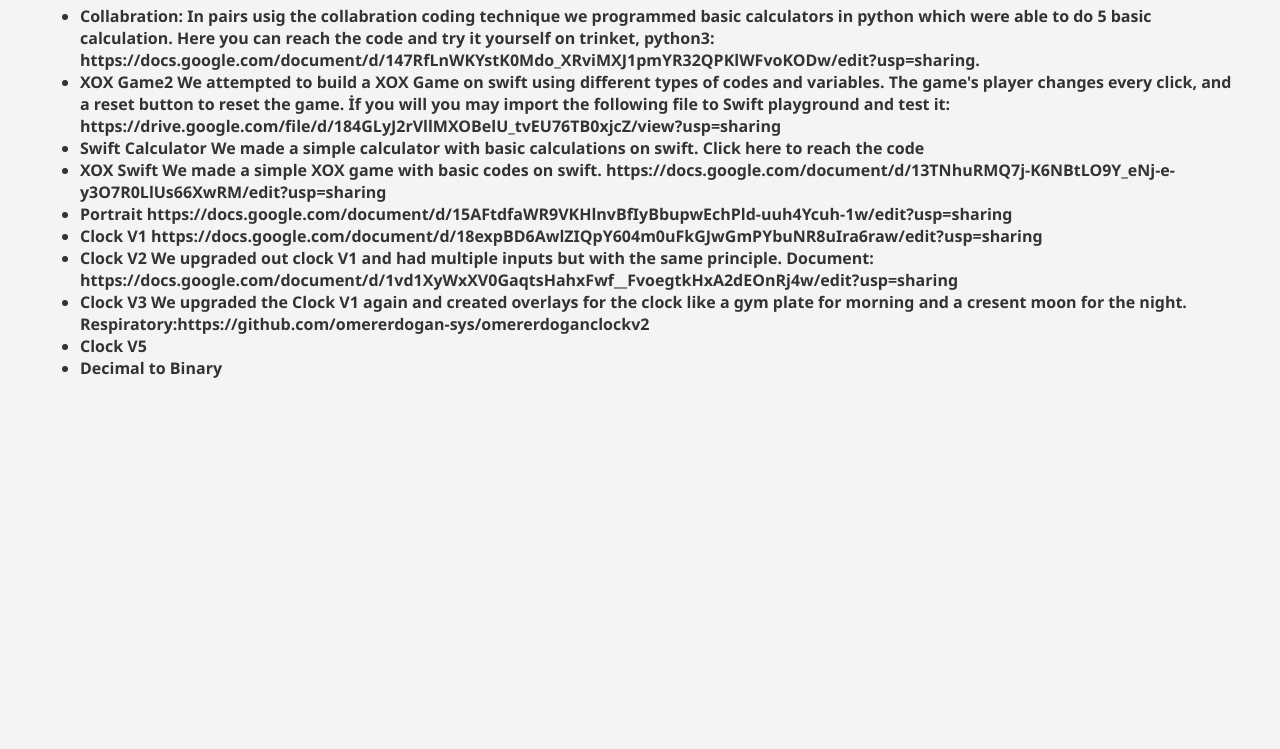
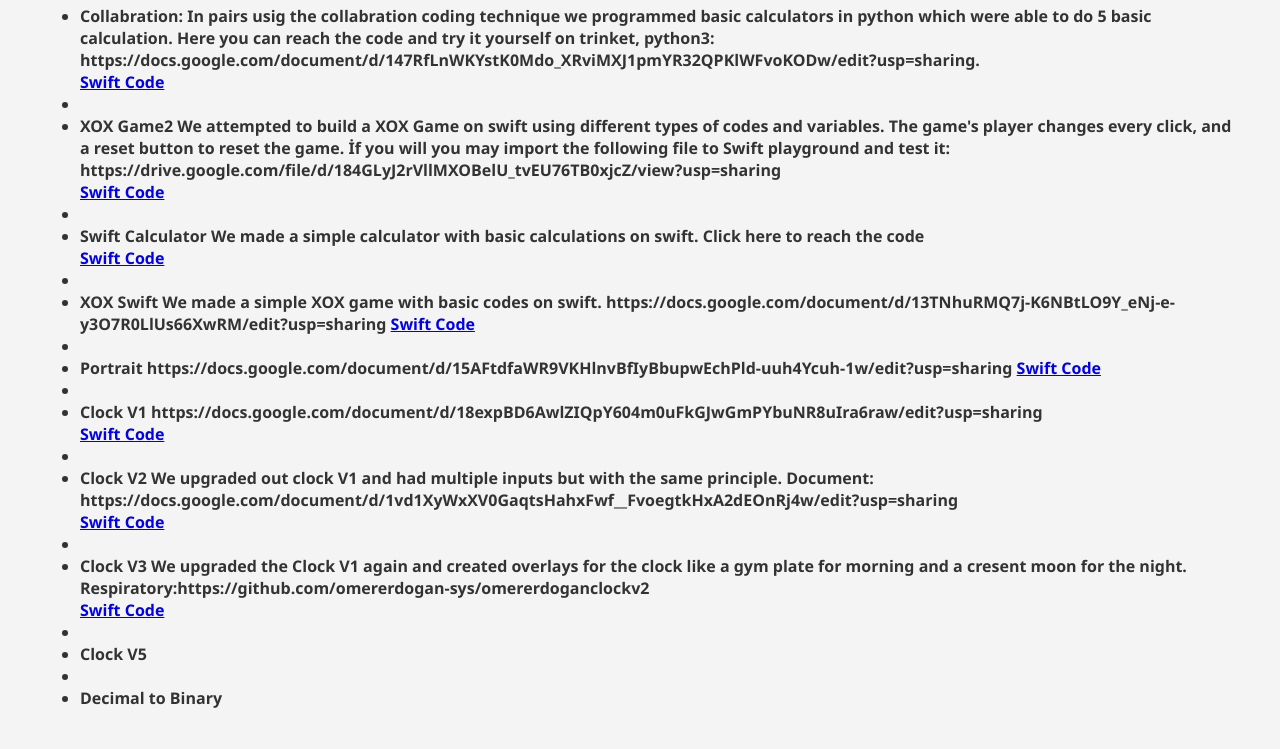
Before and after one commit to omererdogan-sys/omererdogan.github.io, a plain HTML site: page projects.html in a window 1280 px wide. Shown: the part 271-1020 px from the top of the page. Before the commit the page ends 800 px from the top, so only its background shows below. Drawn offline with Linux system fonts and the light colour scheme.

Commit message:
Update projects.html

```diff
--- a/projects.html
+++ b/projects.html
@@ -16,28 +16,28 @@
   <section>
     <h2>Featured Projects</h2>
     <ul>
-      <subtitle><strong>XOX Game</subtitle> We built an XOX Game on scratch using different types of codes and variables. The game's player changes every click and there is a bear that shows who won the game or is the game tied. Game link:https://scratch.mit.edu/projects/1212301285/fullscreen/</li>
+      <subtitle><strong>XOX Game</subtitle> We built an XOX Game on scratch using different types of codes and variables. The game's player changes every click and there is a bear that shows who won the game or is the game tied. Game link:https://scratch.mit.edu/projects/1212301285/fullscreen/</li> <a href="swift-code.html">Swift Code</a>
       <img src="images/logo.png" alt="Logo" />
-     <li><strong> </strong> </a></li>
-      <li><strong>Collabration:</strong> In pairs usig the collabration coding technique we programmed basic calculators in python which were able to do 5 basic calculation. Here you can reach the code and try it yourself on trinket, python3: https://docs.google.com/document/d/147RfLnWKYstK0Mdo_XRviMXJ1pmYR32QPKlWFvoKODw/edit?usp=sharing. </li>
-
-      <li><strong>XOX Game2</strong> We attempted to build a XOX Game on swift using different types of codes and variables. The game's player changes every click, and a reset button to reset the game. İf you will you may import the following file to Swift playground and test it: https://drive.google.com/file/d/184GLyJ2rVllMXOBelU_tvEU76TB0xjcZ/view?usp=sharing</li>
-
-      <li><strong>Swift Calculator</strong> We made a simple calculator with basic calculations on swift. <a https://docs.google.com/document/d/1732RytvfHrHskbhTikeJU_98_4YMczR0KjSV9rULJDg/edit?usp=sharing">Click here to reach the code</a></li>
-
-      <li><strong>XOX Swift</strong> We made a simple XOX game with basic codes on swift. https://docs.google.com/document/d/13TNhuRMQ7j-K6NBtLO9Y_eNj-e-y3O7R0LlUs66XwRM/edit?usp=sharing
-
-      <li><strong>Portrait</strong> https://docs.google.com/document/d/15AFtdfaWR9VKHlnvBfIyBbupwEchPld-uuh4Ycuh-1w/edit?usp=sharing<a>
-
-        <li><strong>Clock V1</strong> https://docs.google.com/document/d/18expBD6AwlZIQpY604m0uFkGJwGmPYbuNR8uIra6raw/edit?usp=sharing</a></li>
-
-      <li><strong>Clock V2</strong> We upgraded out clock V1 and had multiple inputs but with the same principle. Document: https://docs.google.com/document/d/1vd1XyWxXV0GaqtsHahxFwf__FvoegtkHxA2dEOnRj4w/edit?usp=sharing</a></li>
-
-      <li><strong>Clock V3</strong> We upgraded the Clock V1 again and created overlays for the clock like a gym plate for morning and a cresent moon for the night. Respiratory:https://github.com/omererdogan-sys/omererdoganclockv2 </a></li>
-
-      <li><strong>Clock V5</strong> </a></li>
-
-      <li><strong>Decimal to Binary</strong> </a></li>
+     <li><subtitle> </subtitle> </a></li>
+      <li><subtitle>Collabration:</subtitle> In pairs usig the collabration coding technique we programmed basic calculators in python which were able to do 5 basic calculation. Here you can reach the code and try it yourself on trinket, python3: https://docs.google.com/document/d/147RfLnWKYstK0Mdo_XRviMXJ1pmYR32QPKlWFvoKODw/edit?usp=sharing. </li> <a href="swift-code.html">Swift Code</a>
+      <li><subtitle> </subtitle> </a></li>
+      <li><subtitle>XOX Game2</subtitle> We attempted to build a XOX Game on swift using different types of codes and variables. The game's player changes every click, and a reset button to reset the game. İf you will you may import the following file to Swift playground and test it: https://drive.google.com/file/d/184GLyJ2rVllMXOBelU_tvEU76TB0xjcZ/view?usp=sharing</li> <a href="swift-code.html">Swift Code</a>
+      <li><subtitle> </subtitle> </a></li>
+      <li><subtitle>Swift Calculator</subtitle> We made a simple calculator with basic calculations on swift. <a https://docs.google.com/document/d/1732RytvfHrHskbhTikeJU_98_4YMczR0KjSV9rULJDg/edit?usp=sharing">Click here to reach the code</a></li> <a href="swift-code.html">Swift Code</a>
+      <li><subtitle> </subtitle> </a></li>
+      <li><subtitle>XOX Swift</subtitle> We made a simple XOX game with basic codes on swift. https://docs.google.com/document/d/13TNhuRMQ7j-K6NBtLO9Y_eNj-e-y3O7R0LlUs66XwRM/edit?usp=sharing <a href="swift-code.html">Swift Code</a>
+      <li><subtitle> </subtitle> </a></li>
+      <li><subtitle>Portrait</subtitle> https://docs.google.com/document/d/15AFtdfaWR9VKHlnvBfIyBbupwEchPld-uuh4Ycuh-1w/edit?usp=sharing<a> <a href="swift-code.html">Swift Code</a>
+      <li><subtitle> </subtitle> </a></li>
+        <li><subtitle>Clock V1</subtitle> https://docs.google.com/document/d/18expBD6AwlZIQpY604m0uFkGJwGmPYbuNR8uIra6raw/edit?usp=sharing</a></li> <a href="swift-code.html">Swift Code</a>
+       <li><subtitle> </subtitle> </a></li>
+      <li><subtitle>Clock V2</subtitle> We upgraded out clock V1 and had multiple inputs but with the same principle. Document: https://docs.google.com/document/d/1vd1XyWxXV0GaqtsHahxFwf__FvoegtkHxA2dEOnRj4w/edit?usp=sharing</a></li> <a href="swift-code.html">Swift Code</a>
+      <li><subtitle> </subtitle> </a></li>
+      <li><subtitle>Clock V3</subtitle> We upgraded the Clock V1 again and created overlays for the clock like a gym plate for morning and a cresent moon for the night. Respiratory:https://github.com/omererdogan-sys/omererdoganclockv2 </a></li> <a href="swift-code.html">Swift Code</a>
+      <li><subtitle> </subtitle> </a></li>
+      <li><subtitle>Clock V5</subtitle> </a></li>
+      <li><subtitle> </subtitle> </a></li>
+      <li><subtitle>Decimal to Binary</subtitle> </a></li>
 
     </ul>
     </ul>
```
